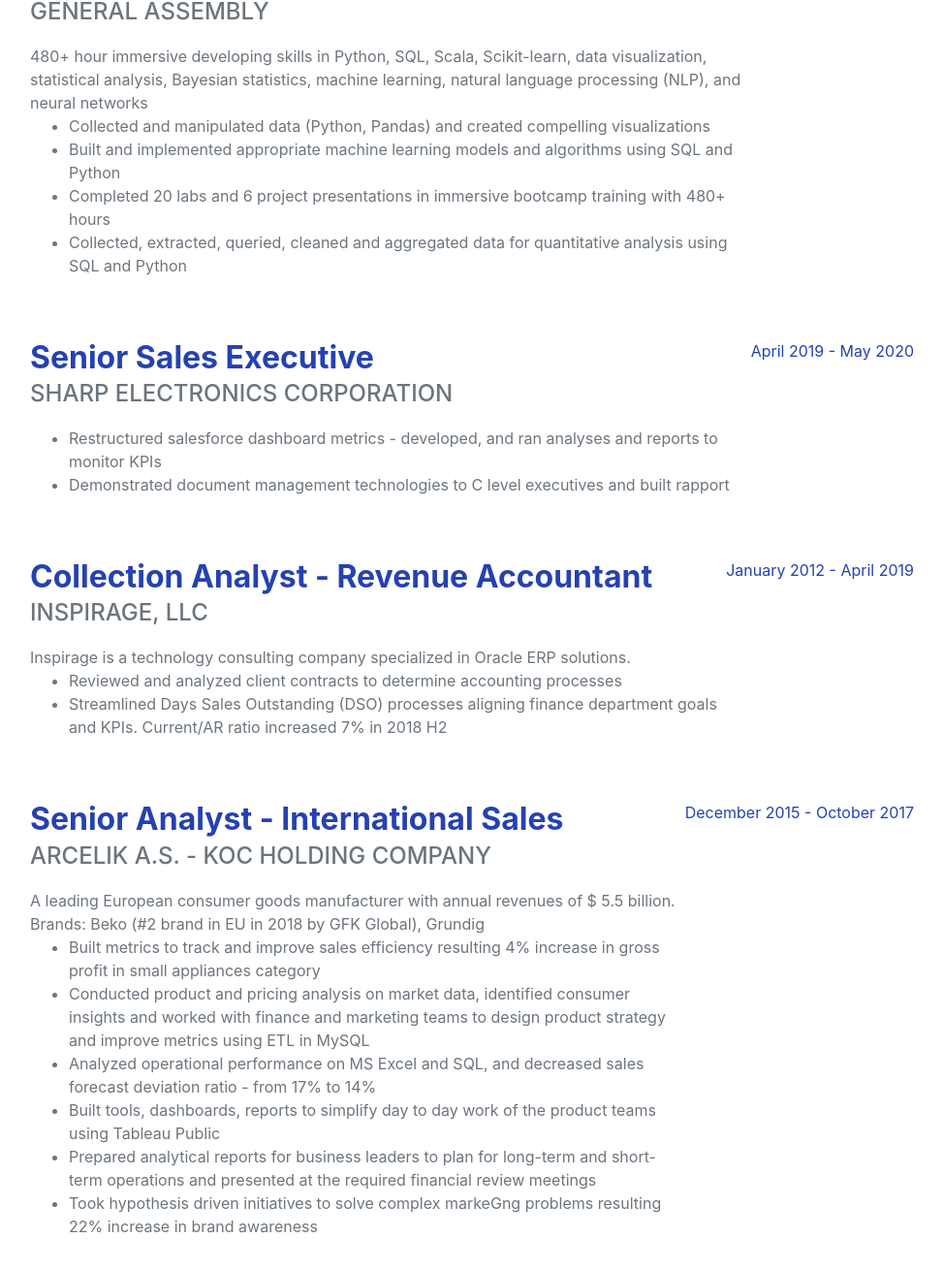
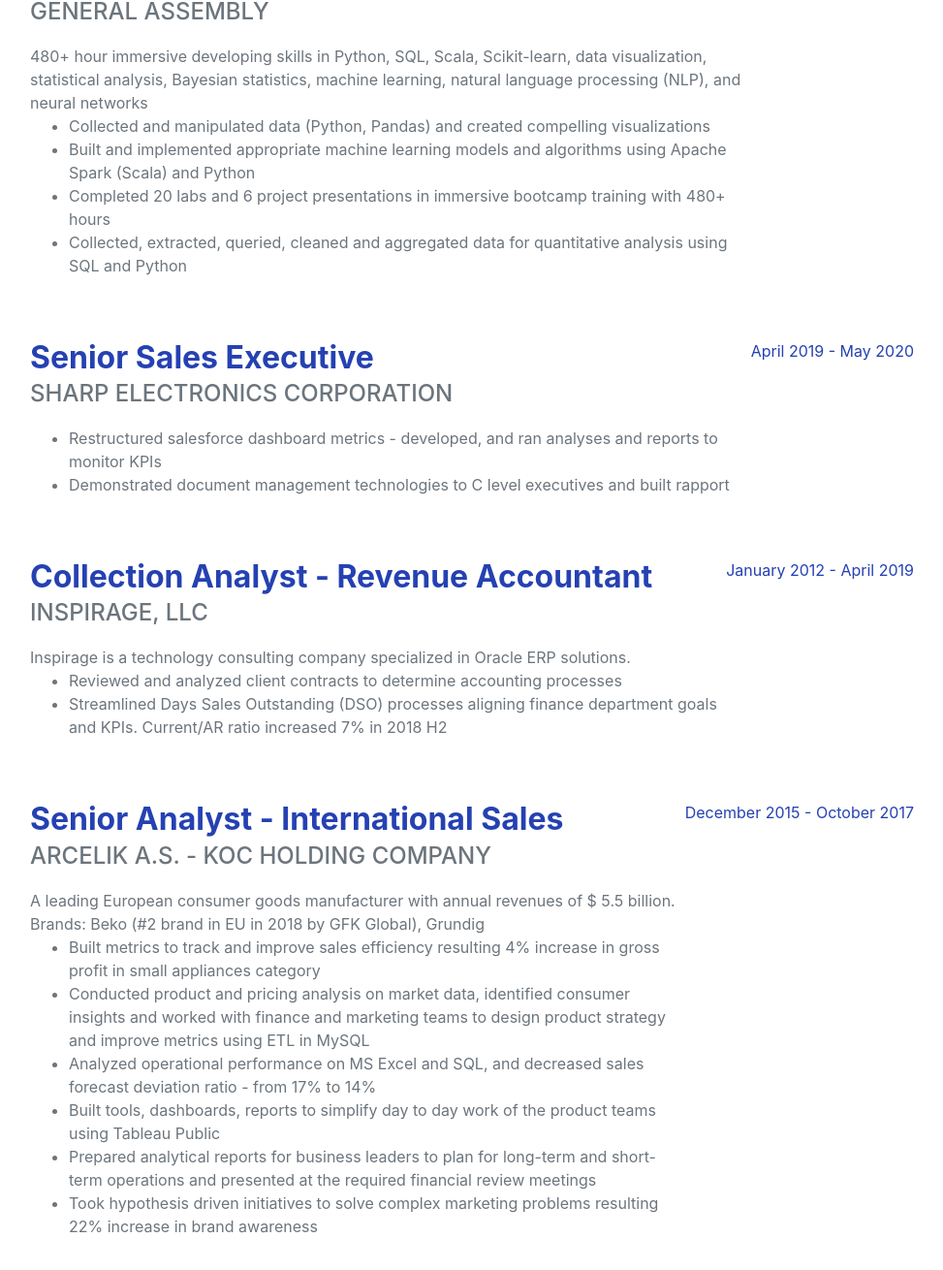
Before and after one commit to alaeddinoglu/alaeddinoglu.github.io, a plain HTML site: page index.html in a window 1280 px wide. Shown: the part 7203-8513 px from the top of the page at 97% size, without its empty margins (289-1262 px from the left). Drawn offline with nearby package versions, Linux system fonts and the light colour scheme; a web font is replaced by a local one.

Commit message:
correction on cv

```diff
--- a/index.html
+++ b/index.html
@@ -275,7 +275,7 @@
                             <div>480+ hour immersive developing skills in Python, SQL, Scala, Scikit-learn, data visualization, statistical analysis, Bayesian statistics, machine learning, natural language processing (NLP), and neural networks</div>
                             <ul>
                               <li>Collected and manipulated data (Python, Pandas) and created compelling visualizations</li>
-                              <li>Built and implemented appropriate machine learning models and algorithms using SQL and Python</li>
+                              <li>Built and implemented appropriate machine learning models and algorithms using Apache Spark (Scala) and Python</li>
                               <li>Completed 20 labs and 6 project presentations in immersive bootcamp training with 480+ hours</li>
                               <li>Collected, extracted, queried, cleaned and aggregated data for quantitative analysis using SQL and Python</li>
                             </ul>
@@ -316,7 +316,7 @@
                               <li>Analyzed operational performance on MS Excel and SQL, and decreased sales forecast deviation ratio - from 17% to 14%</li>
                               <li>Built tools, dashboards, reports to simplify day to day work of the product teams using Tableau Public</li>
                               <li>Prepared analytical reports for business leaders to plan for long-term and short-term operations and presented at the required financial review meetings</li>
-                              <li>Took hypothesis driven initiatives to solve complex markeGng problems resulting 22% increase in brand awareness</li>
+                              <li>Took hypothesis driven initiatives to solve complex marketing problems resulting 22% increase in brand awareness</li>
                             </ul>
                         </div>
                         <div class="flex-shrink-0"><span style="color:#2541B2">December 2015 - October 2017</span></div>
```
